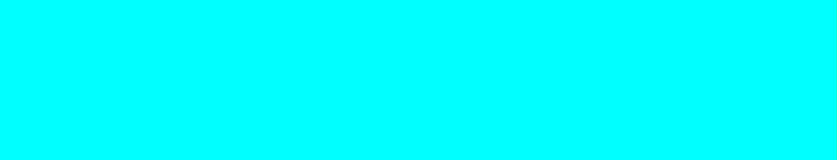
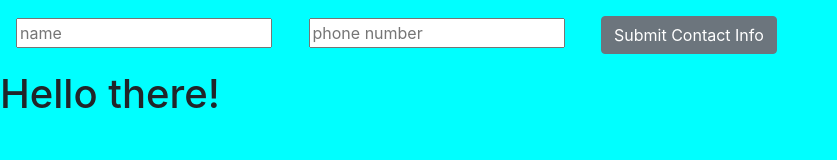
Before and after one commit to willxj36/ExpressJS-Lab, a website: page public/index.html in a window 1280 px wide. Shown: the whole page, without its empty margins (0-837 px from the left). Drawn offline with nearby package versions, Linux system fonts and the light colour scheme.

Commit message:
finished lab including advanced

```diff
--- a/package.json
+++ b/package.json
@@ -9,6 +9,7 @@
   "author": "Will Seese",
   "license": "ISC",
   "dependencies": {
+    "body-parser": "^1.19.0",
     "express": "^4.17.1"
   }
 }
--- a/public/app.js
+++ b/public/app.js
@@ -1 +1,5 @@
-alert('Yo');
+let div = document.getElementById('js-entry');
+let h1 = document.createElement('h1');
+let text = document.createTextNode('Hello there!');
+div.append(h1);
+h1.append(text);
--- a/public/index.html
+++ b/public/index.html
@@ -4,9 +4,16 @@
     <meta charset="UTF-8">
     <meta name="viewport" content="width=device-width, initial-scale=1.0">
     <title>ExpressJS Lab</title>
+    <link rel="stylesheet" href="https://cdn.jsdelivr.net/npm/bootstrap@4.5.3/dist/css/bootstrap.min.css" integrity="sha384-TX8t27EcRE3e/ihU7zmQxVncDAy5uIKz4rEkgIXeMed4M0jlfIDPvg6uqKI2xXr2" crossorigin="anonymous">
     <link rel="stylesheet" href="styles.css">
 </head>
 <body>
+    <form action="/submission" method="post">
+        <input type="text" name="name" placeholder="name" id="name-box" class="form-input m-3">
+        <input type="text" name="phonenumber" placeholder="phone number" id="phone-box" class="form-input m-3">
+        <input type="submit" class="btn btn-secondary m-3" value="Submit Contact Info"></input>
+    </form>
+    <div id="js-entry"></div>
 
     <script src="app.js"></script>
 </body>
--- /dev/null
+++ b/server/formsubmissions.json
@@ -0,0 +1 @@
+[{"Name":"Will","Phone Number":"1234567890"},{"Name":"Bill","Phone Number":"0987654321"},{"Name":"Billy Bob Joe","Phone Number":"8001239867"}]
```
Also changed, not shown: server/server.js (+24 -0 lines).
